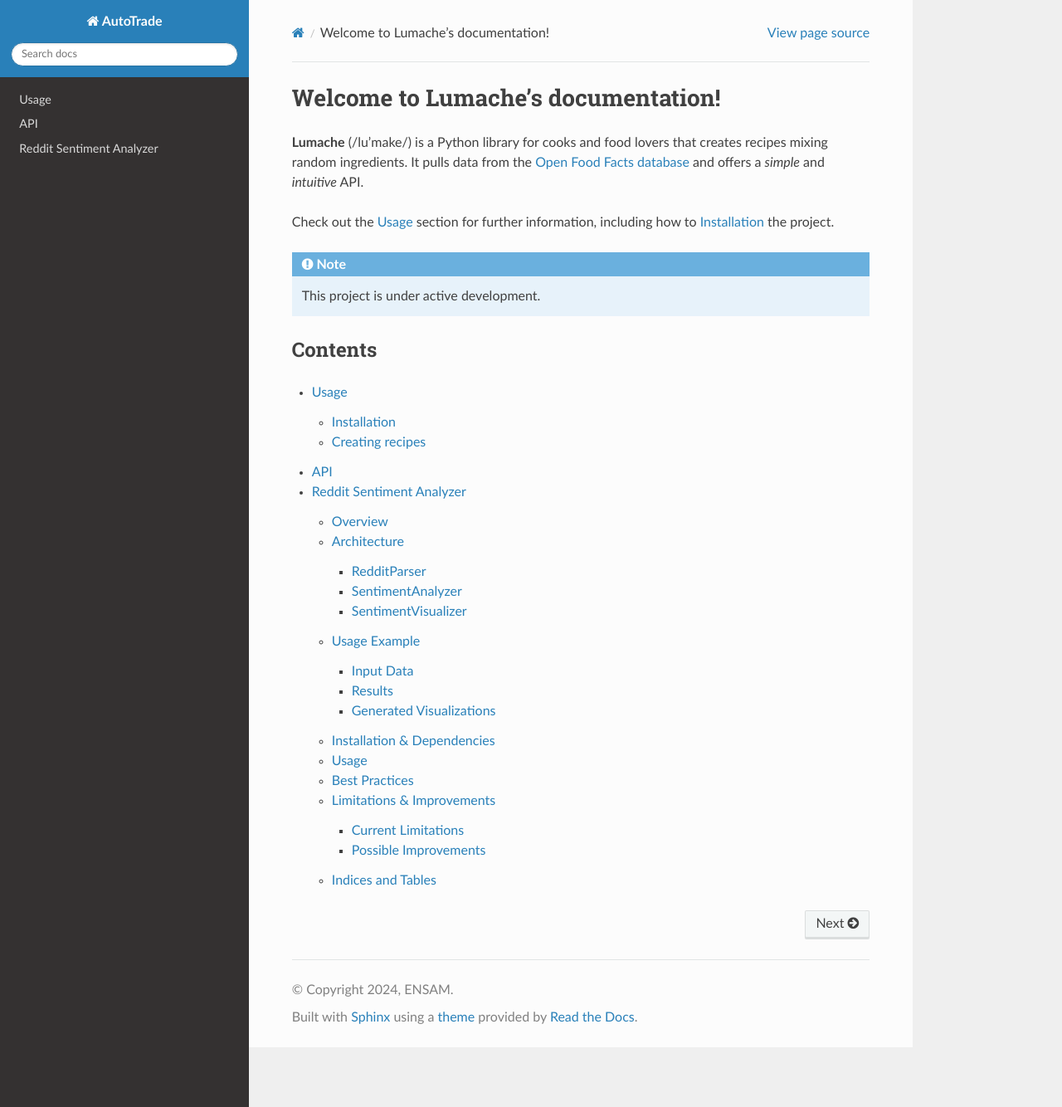
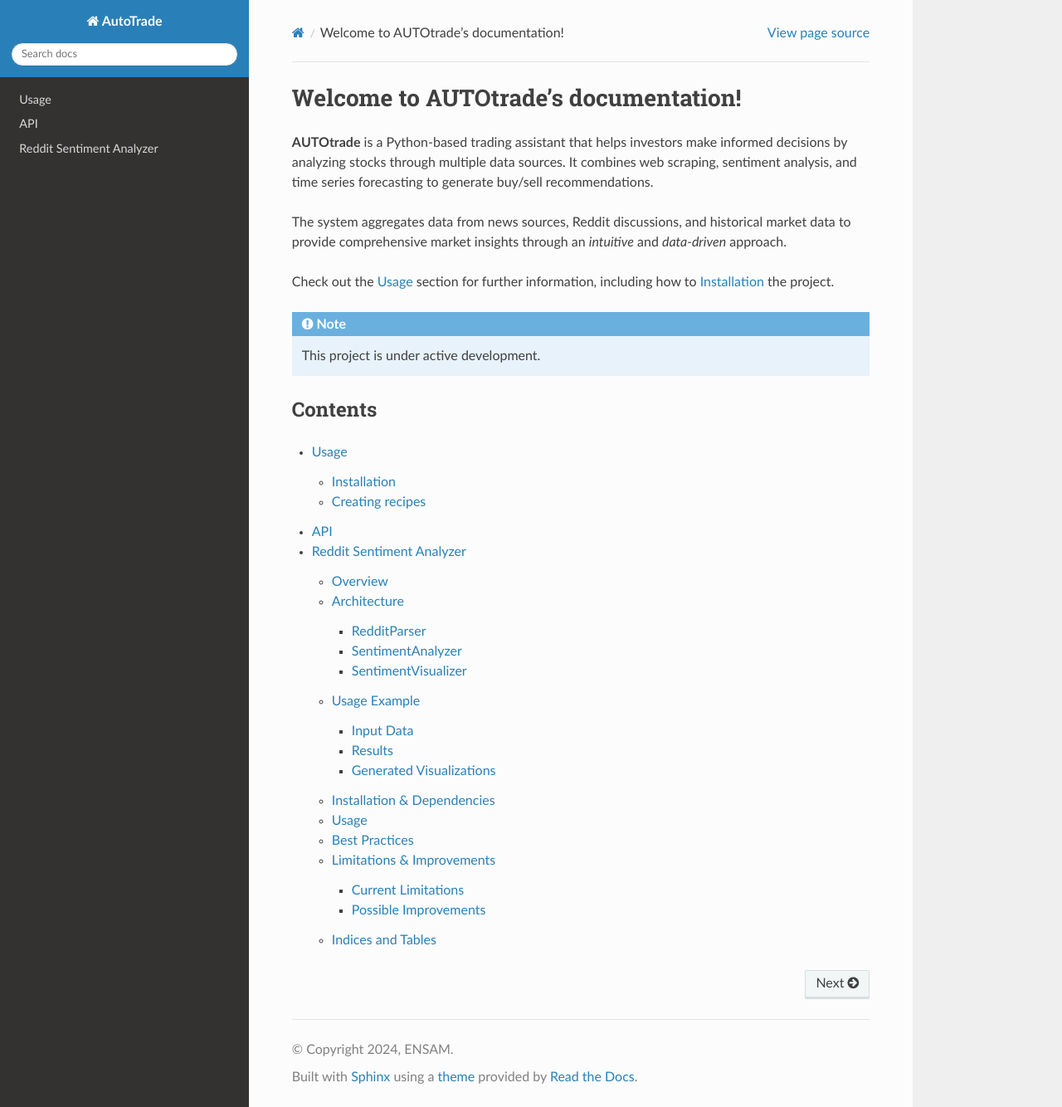
Before and after one commit to AmineF0/autoTrade, a Sphinx documentation site: the page built from docs/source/index.rst, in a window 1280 px wide and 1334 px high. Shown: the whole window at 83% size. Built offline with Sphinx 7.4.7 and the Read the Docs theme 3.1.0, drawn with Linux system fonts in a browser that asks for light colours.

```diff
--- a/docs/source/index.rst
+++ b/docs/source/index.rst
@@ -1,13 +1,11 @@
-Welcome to Lumache's documentation!
+Welcome to AUTOtrade's documentation!
 ===================================
 
-**Lumache** (/lu'make/) is a Python library for cooks and food lovers
-that creates recipes mixing random ingredients.
-It pulls data from the `Open Food Facts database <https://world.openfoodfacts.org/>`_
-and offers a *simple* and *intuitive* API.
+**AUTOtrade** is a Python-based trading assistant that helps investors make informed decisions by analyzing stocks through multiple data sources. It combines web scraping, sentiment analysis, and time series forecasting to generate buy/sell recommendations.
 
-Check out the :doc:`usage` section for further information, including
-how to :ref:`installation` the project.
+The system aggregates data from news sources, Reddit discussions, and historical market data to provide comprehensive market insights through an *intuitive* and *data-driven* approach.
+
+Check out the :doc:`usage` section for further information, including how to :ref:`installation` the project.
 
 .. note::
 
```
Also changed, not shown: other parts of docs/source/index.rst (+4 -0 lines), docs/source/Introduction.rst (added), docs/source/detailed_explanation.rst (added), docs/source/perspective.rst (added), docs/source/pipeline&architecture.rst (added).
